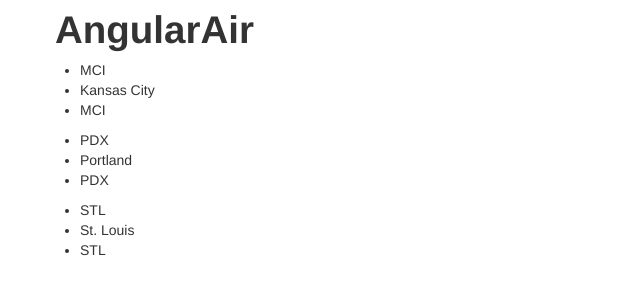
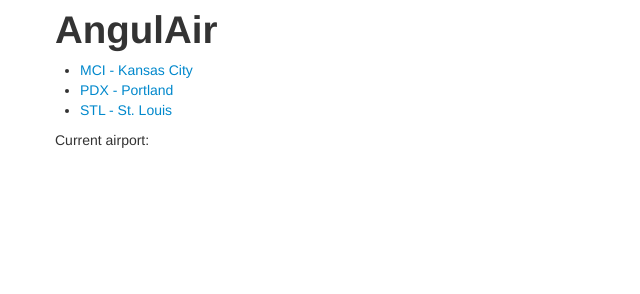
Before and after one commit to piotr-tokarski/angularjs, a plain HTML site: page index.html in a window 1280 px wide. Shown: the whole page, without its empty margins (0-640 px from the left). Drawn offline with Linux system fonts and the light colour scheme.

Commit message:
[controlling scopes]
ng-click gives us currentAirport name

```diff
--- a/index.html
+++ b/index.html
@@ -2,25 +2,21 @@
 <head>
     <title>Demo</title>
     <script type="text/javascript" src="js/lib/angular.min.js"></script>
-    <script type="text/javascript" src="js/lib/bootstrap.min.js"></script>
-    <script type="text/javascript" src="js/controllers/app.js" ></script>
+    <script type="text/javascript" src="js/controllers/app.js"></script>
     <link rel="stylesheet" type="text/css" href="css/bootstrap.min.css">
     <link rel="stylesheet" type="text/css" href="css/bootstrap-responsive.min.css">
 </head>
 <body>
-
-    <div class="container" ng-controller="AppCtrl" >
-        <h1>AngularAir</h1>
-
-        <ul ng-repeat="airport in airports">
-            <li>{{airport.code}}</li>
-            <li>{{airport.city}}</li>
-            <li>{{airport.code}}</li>
+<div class="container" ng-controller="AppCtrl">
+    <h1>AngulAir</h1>
+    <ul>
+        <li ng-repeat="airport in airports">
+            <a href="" ng-click="setAirport(airport.code)">
+                {{airport.code}} - {{airport.city}}
+            </a>
+        </li>
     </ul>
+    <p>Current airport: {{currentAirport.name}}</p>
 </div>
-        <ul>
-            <li ng-repeat="airport in airports">{{airport.code}}</li>
-        </ul>
-
 </body>
 </html>
--- a/js/controllers/app.js
+++ b/js/controllers/app.js
@@ -28,4 +28,9 @@ function AppCtrl ($scope) {
       ]
     }
   };
+    $scope.currentAirport = null;
+
+    $scope.setAirport = function (code) {
+        $scope.currentAirport = $scope.airports[code];
+    }
 }
```
Lines whose indentation alone changed are shown as unchanged.
